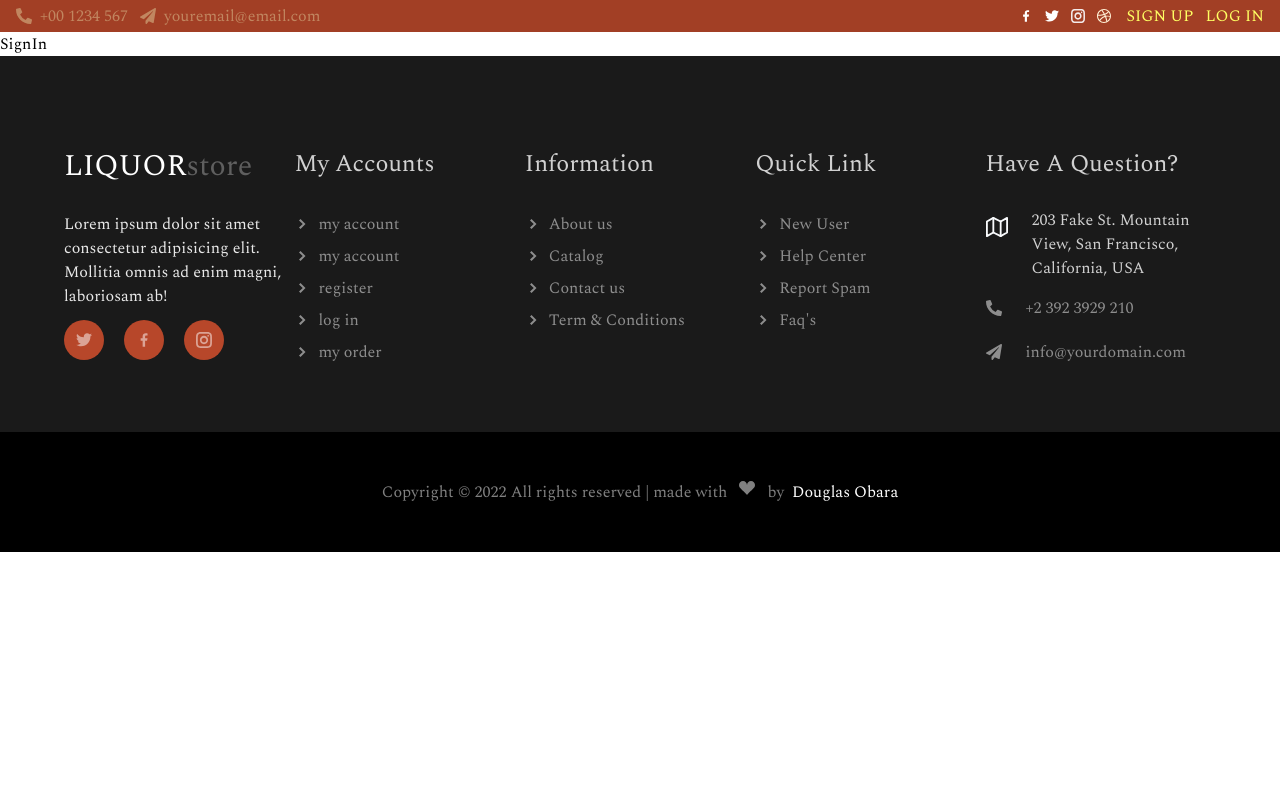
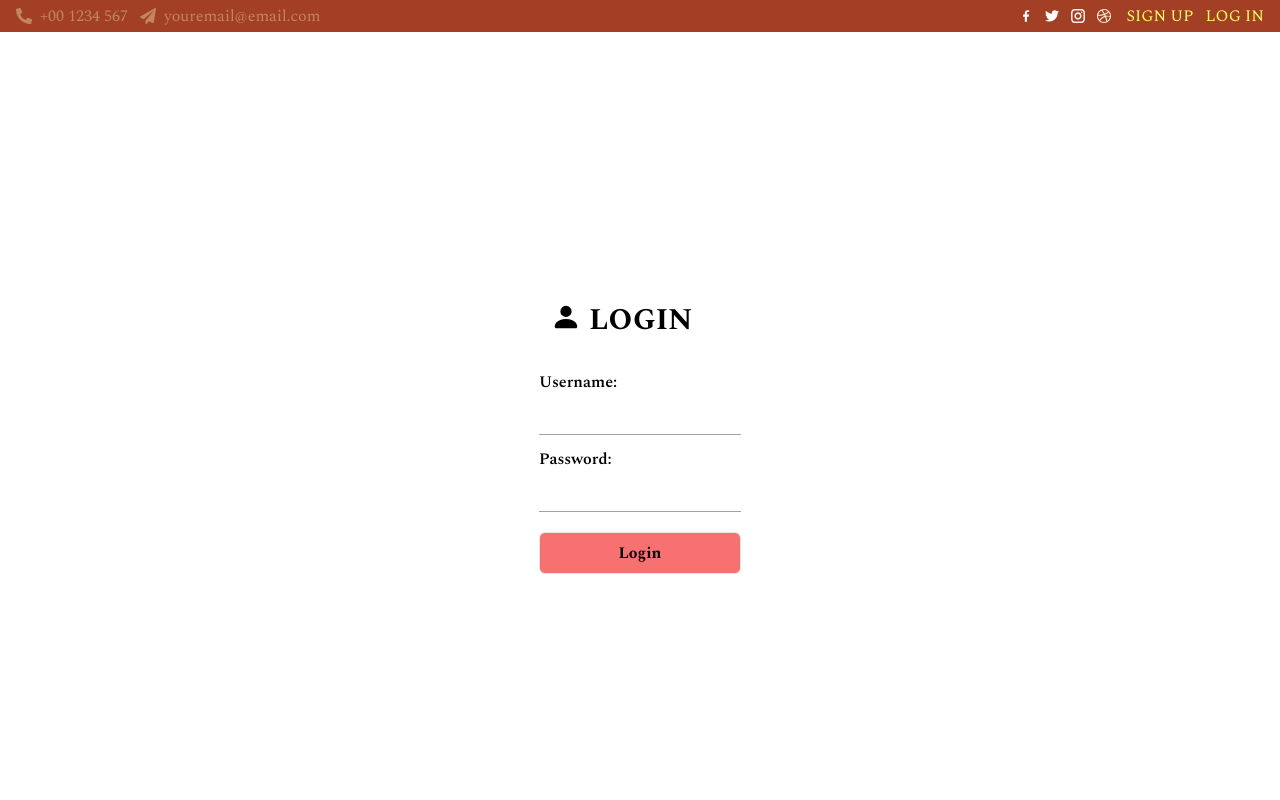
Before and after one commit to Douglas254/Liquor-Store-Front-End, a React (Vite) app: page /signin in a window 1280 px wide. Shown: the top 800 px of the page. Built offline with nearby package versions, Linux system fonts and the light colour scheme.

Commit message:
create login page

```diff
--- a/src/pages/SignIn.jsx
+++ b/src/pages/SignIn.jsx
@@ -1,7 +1,84 @@
 import React from "react";
+import { useFormik } from "formik";
+import { signupSchema } from "../schemas/login";
+import { BsPersonFill } from "react-icons/bs";
 
-const SignIn = () => {
-  return <div>SignIn</div>;
+const initialValues = {
+  username: "",
+  password: "",
 };
 
+function SignIn() {
+  const { values, handleBlur, handleChange, handleSubmit, errors, touched } =
+    useFormik({
+      initialValues,
+      validationSchema: signupSchema,
+      onSubmit: (values, actions) => {
+        actions.resetForm();
+        console.log(values);
+      },
+    });
+
+  // console.log(touched);
+  return (
+    <>
+      <div className="flex justify-center items-center m-auto w-1/4 md:w-3/4 min-h-screen">
+        <form className="flex flex-col" onSubmit={handleSubmit}>
+          <h1 className="text-3xl uppercase text-center font-bold my-8 flex mx-3 gap-2">
+            <span>
+              <BsPersonFill />
+            </span>
+            login
+          </h1>
+          {/* Username */}
+          <label
+            className="block font-semibold"
+            htmlFor="name"
+          >
+            Username:
+          </label>
+          <input
+            className="border-b border-gray-400 outline-none py-2"
+            type="text"
+            name="username"
+            value={values.username}
+            onBlur={handleBlur}
+            onChange={handleChange}
+          />
+          <div className="text-red-900 text-sm font-semibold">
+            {errors.username && touched.username && <p>{errors.username}</p>}
+          </div>
+
+          {/* Password */}
+          <label
+            className="block font-semibold pt-3"
+            htmlFor="passw ord"
+          >
+            Password:
+          </label>
+          <input
+            className="border-b border-gray-400 outline-none py-2"
+            type="password"
+            name="password"
+            value={values.password}
+            onBlur={handleBlur}
+            onChange={handleChange}
+          />
+          <div className="text-red-900 text-sm font-semibold">
+            {errors.password && touched.password && <p>{errors.password}</p>}
+          </div>
+
+          {/* Submit Form */}
+          <button
+            className="border bg-red-400 my-5 py-2 font-bold transition-all ease-in-out hover:scale-105 rounded-md"
+            type="submit"
+          >
+            Login
+          </button>
+        </form>
+      </div>
+    </>
+  );
+}
+
 export default SignIn;
--- /dev/null
+++ b/src/schemas/login.js
@@ -0,0 +1,12 @@
+import * as Yup from "yup";
+
+const passwordRegex = new RegExp(
+  "^(?=.*[a-z])(?=.*[A-Z])(?=.*[0-9])(?=.*[!@#$%^&*])(?=.{8,})"
+);
+
+export const signupSchema = Yup.object({
+  username: Yup.string().min(3).required("Please enter your username."),
+  password: Yup.string()
+    .matches(passwordRegex, "Please enter valid password.")
+    .required("Please enter your password."),
+});
```
